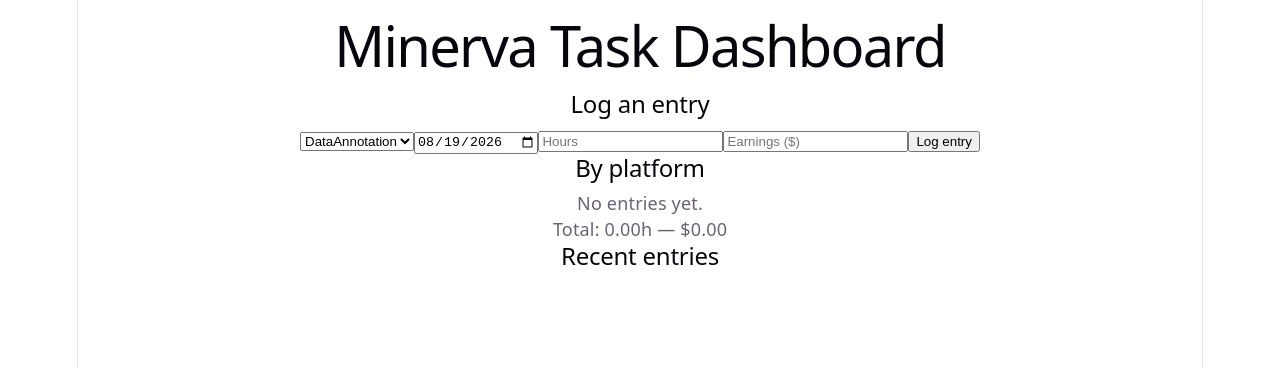
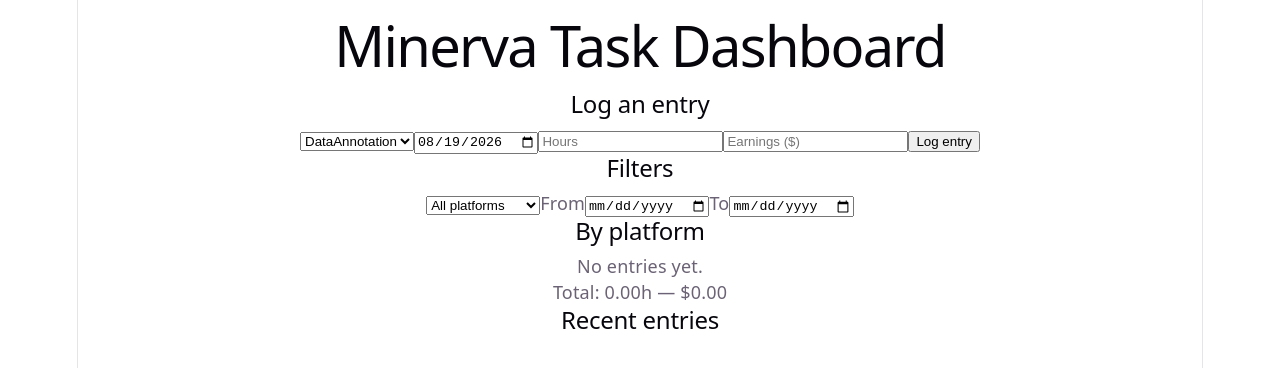
Before and after one commit to Manati-ki/minerva-task-dashboard, a React (Vite) app: page / in a window 1280 px wide. Shown: the top 368 px of the page. Built offline with nearby package versions, Linux system fonts and the light colour scheme.

Commit message:
Wire EntryFilters into App

```diff
--- a/src/App.jsx
+++ b/src/App.jsx
@@ -1,11 +1,20 @@
 import { useEntries } from './hooks/useEntries'
 import EntryForm from './components/EntryForm'
+import EntryFilters from './components/EntryFilters'
 import PlatformSummary from './components/PlatformSummary'
 import EntryList from './components/EntryList'
 import './App.css'
 
 export default function App() {
-  const { entries, addEntry, deleteEntry, totalsByPlatform, grandTotal } = useEntries()
+  const {
+    entries,
+    filters,
+    setFilters,
+    addEntry,
+    deleteEntry,
+    totalsByPlatform,
+    grandTotal,
+  } = useEntries()
 
   return (
     <div className="dashboard">
@@ -14,6 +23,11 @@ export default function App() {
       <section>
         <h2>Log an entry</h2>
         <EntryForm onAdd={addEntry} />
+      </section>
+
+      <section>
+        <h2>Filters</h2>
+        <EntryFilters filters={filters} onChange={setFilters} />
       </section>
 
       <section>
```
